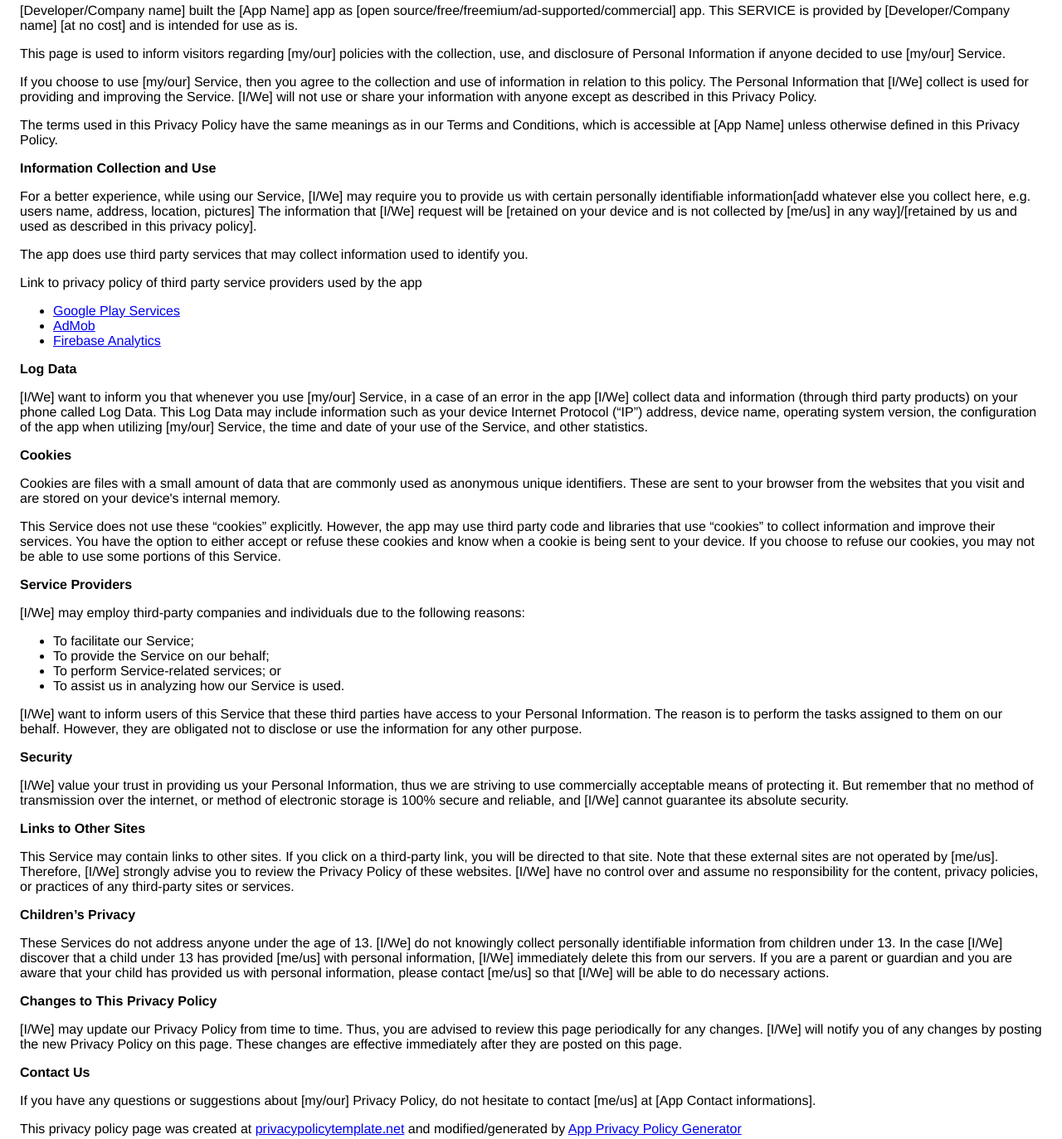
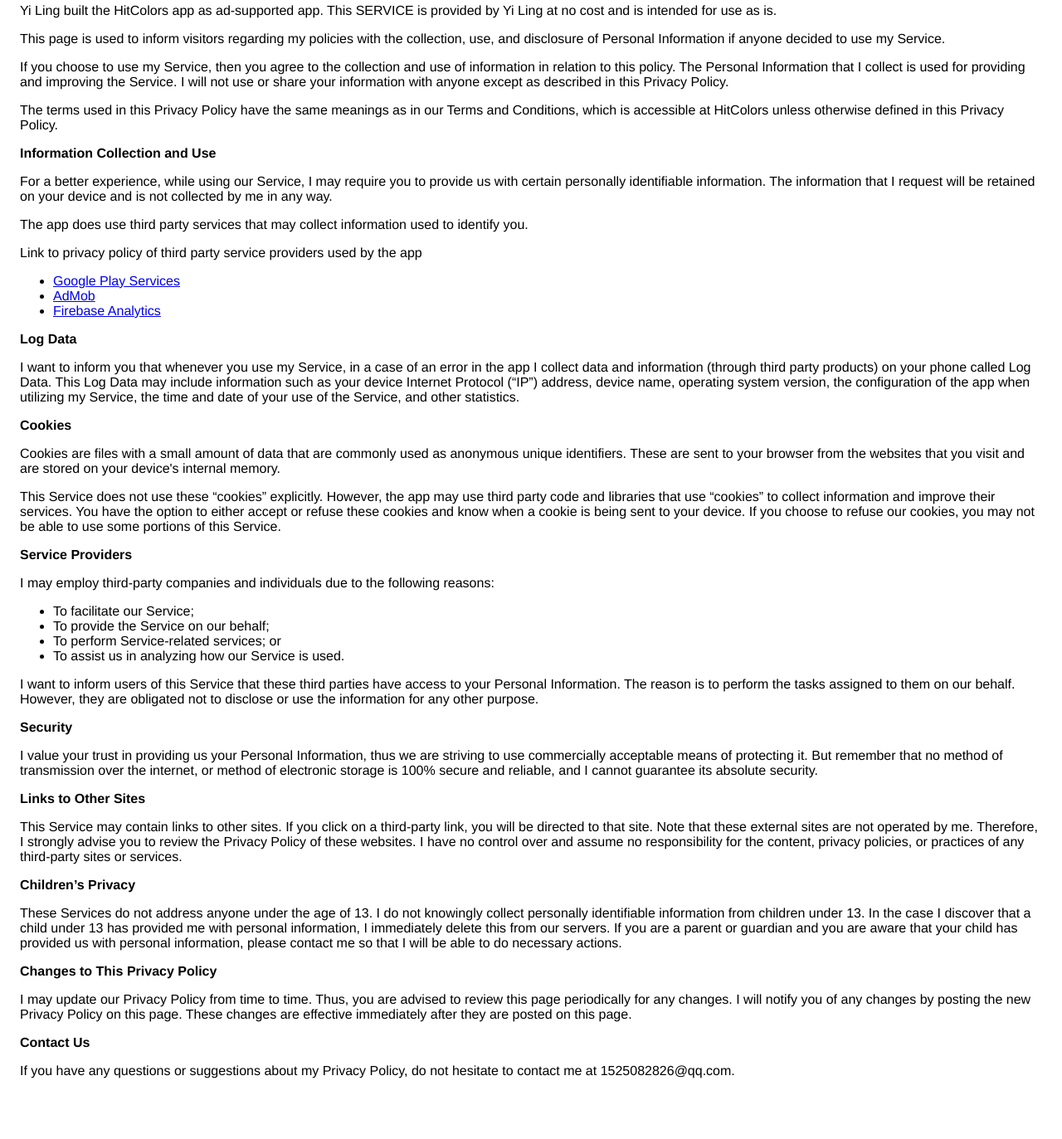
Before and after one commit to YiLing666/PRIVACY-POLICY, a plain HTML site: page index.html in a window 1280 px wide. Shown: the part 88-1461 px from the top of the page at 83% size. After the commit the page ends 1428 px from the top, so only its background shows below. Drawn offline with Linux system fonts and the light colour scheme.

Commit message:
Update and rename privacy_policy (3).html to index.html

```diff
--- a/privacy_policy (3).html
+++ b/index.html
@@ -8,34 +8,34 @@
     </head>
     <body>
     <h2>Privacy Policy</h2> <p>
-                    [Developer/Company name] built the [App Name] app as
-                    [open source/free/freemium/ad-supported/commercial] app. This SERVICE is provided by
-                    [Developer/Company name] [at no cost] and is intended for
+                    Yi Ling built the HitColors app as
+                    ad-supported app. This SERVICE is provided by
+                    Yi Ling at no cost and is intended for
                     use as is.
                   </p> <p>
                     This page is used to inform visitors regarding
-                    [my/our] policies with the collection, use, and
+                    my policies with the collection, use, and
                     disclosure of Personal Information if anyone decided to use
-                    [my/our] Service.
+                    my Service.
                   </p> <p>
-                    If you choose to use [my/our] Service, then you agree
+                    If you choose to use my Service, then you agree
                     to the collection and use of information in relation to this
-                    policy. The Personal Information that [I/We] collect is
+                    policy. The Personal Information that I collect is
                     used for providing and improving the Service.
-                    [I/We] will not use or share your
+                    I will not use or share your
                     information with anyone except as described in this Privacy
                     Policy.
                   </p> <p>
                     The terms used in this Privacy Policy have the same meanings
                     as in our Terms and Conditions, which is accessible at
-                    [App Name] unless otherwise defined in this Privacy
+                    HitColors unless otherwise defined in this Privacy
                     Policy.
                   </p> <p><strong>Information Collection and Use</strong></p> <p>
                     For a better experience, while using our Service,
-                    [I/We] may require you to provide us with certain
-                    personally identifiable information[add whatever else you collect here, e.g. users name, address, location, pictures] The
-                    information that [I/We] request will be
-                    [retained on your device and is not collected by [me/us] in any way]/[retained by us and used as described in this privacy policy].
+                    I may require you to provide us with certain
+                    personally identifiable information. The
+                    information that I request will be
+                    retained on your device and is not collected by me in any way.
                   </p> <p>
                     The app does use third party services that may collect
                     information used to identify you.
@@ -43,14 +43,14 @@
                       Link to privacy policy of third party service providers
                       used by the app
                     </p> <ul><li><a href="https://www.google.com/policies/privacy/" target="_blank">Google Play Services</a></li><li><a href="https://support.google.com/admob/answer/6128543?hl=en" target="_blank">AdMob</a></li><li><a href="https://firebase.google.com/policies/analytics" target="_blank">Firebase Analytics</a></li><!----><!----><!----><!----><!----><!----><!----><!----><!----><!----><!----></ul></div> <p><strong>Log Data</strong></p> <p>
-                    [I/We] want to inform you that whenever
-                    you use [my/our] Service, in a case of an error in the
-                    app [I/We] collect data and information (through third
+                    I want to inform you that whenever
+                    you use my Service, in a case of an error in the
+                    app I collect data and information (through third
                     party products) on your phone called Log Data. This Log Data
                     may include information such as your device Internet
                     Protocol (“IP”) address, device name, operating system
                     version, the configuration of the app when utilizing
-                    [my/our] Service, the time and date of your use of the
+                    my Service, the time and date of your use of the
                     Service, and other statistics.
                   </p> <p><strong>Cookies</strong></p> <p>
                     Cookies are files with a small amount of data that are
@@ -66,57 +66,52 @@
                     device. If you choose to refuse our cookies, you may not be
                     able to use some portions of this Service.
                   </p> <p><strong>Service Providers</strong></p> <p>
-                    [I/We] may employ third-party companies
+                    I may employ third-party companies
                     and individuals due to the following reasons:
                   </p> <ul><li>To facilitate our Service;</li> <li>To provide the Service on our behalf;</li> <li>To perform Service-related services; or</li> <li>To assist us in analyzing how our Service is used.</li></ul> <p>
-                    [I/We] want to inform users of this
+                    I want to inform users of this
                     Service that these third parties have access to your
                     Personal Information. The reason is to perform the tasks
                     assigned to them on our behalf. However, they are obligated
                     not to disclose or use the information for any other
                     purpose.
                   </p> <p><strong>Security</strong></p> <p>
-                    [I/We] value your trust in providing us
+                    I value your trust in providing us
                     your Personal Information, thus we are striving to use
                     commercially acceptable means of protecting it. But remember
                     that no method of transmission over the internet, or method
                     of electronic storage is 100% secure and reliable, and
-                    [I/We] cannot guarantee its absolute security.
+                    I cannot guarantee its absolute security.
                   </p> <p><strong>Links to Other Sites</strong></p> <p>
                     This Service may contain links to other sites. If you click
                     on a third-party link, you will be directed to that site.
                     Note that these external sites are not operated by
-                    [me/us]. Therefore, [I/We] strongly advise you to
+                    me. Therefore, I strongly advise you to
                     review the Privacy Policy of these websites.
-                    [I/We] have no control over and assume no
+                    I have no control over and assume no
                     responsibility for the content, privacy policies, or
                     practices of any third-party sites or services.
                   </p> <p><strong>Children’s Privacy</strong></p> <p>
                     These Services do not address anyone under the age of 13.
-                    [I/We] do not knowingly collect personally
+                    I do not knowingly collect personally
                     identifiable information from children under 13. In the case
-                    [I/We] discover that a child under 13 has provided
-                    [me/us] with personal information,
-                    [I/We] immediately delete this from our servers. If you
+                    I discover that a child under 13 has provided
+                    me with personal information,
+                    I immediately delete this from our servers. If you
                     are a parent or guardian and you are aware that your child
                     has provided us with personal information, please contact
-                    [me/us] so that [I/We] will be able to do
+                    me so that I will be able to do
                     necessary actions.
                   </p> <p><strong>Changes to This Privacy Policy</strong></p> <p>
-                    [I/We] may update our Privacy Policy from
+                    I may update our Privacy Policy from
                     time to time. Thus, you are advised to review this page
-                    periodically for any changes. [I/We] will
+                    periodically for any changes. I will
                     notify you of any changes by posting the new Privacy Policy
                     on this page. These changes are effective immediately after
                     they are posted on this page.
                   </p> <p><strong>Contact Us</strong></p> <p>
                     If you have any questions or suggestions about
-                    [my/our] Privacy Policy, do not hesitate to contact
-                    [me/us] at [App Contact informations].
-                  </p> <p>
-                    This privacy policy page was created at
-                    <a href="https://privacypolicytemplate.net" target="_blank">privacypolicytemplate.net</a>
-                    and modified/generated by
-                    <a href="https://app-privacy-policy-generator.firebaseapp.com/" target="_blank">App Privacy Policy Generator</a></p>
+                    my Privacy Policy, do not hesitate to contact
+                    me at 1525082826@qq.com.
     </body>
     </html>
```
